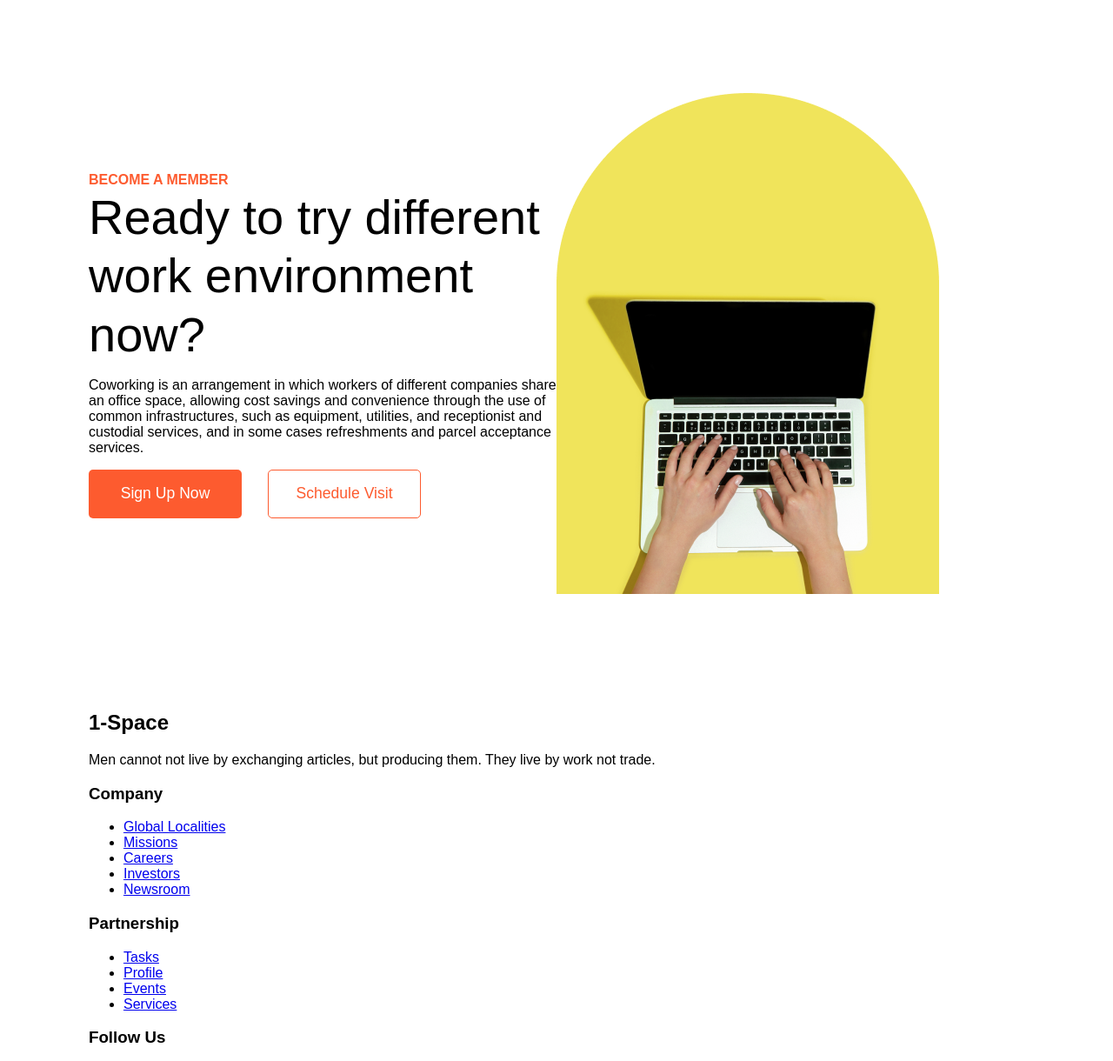
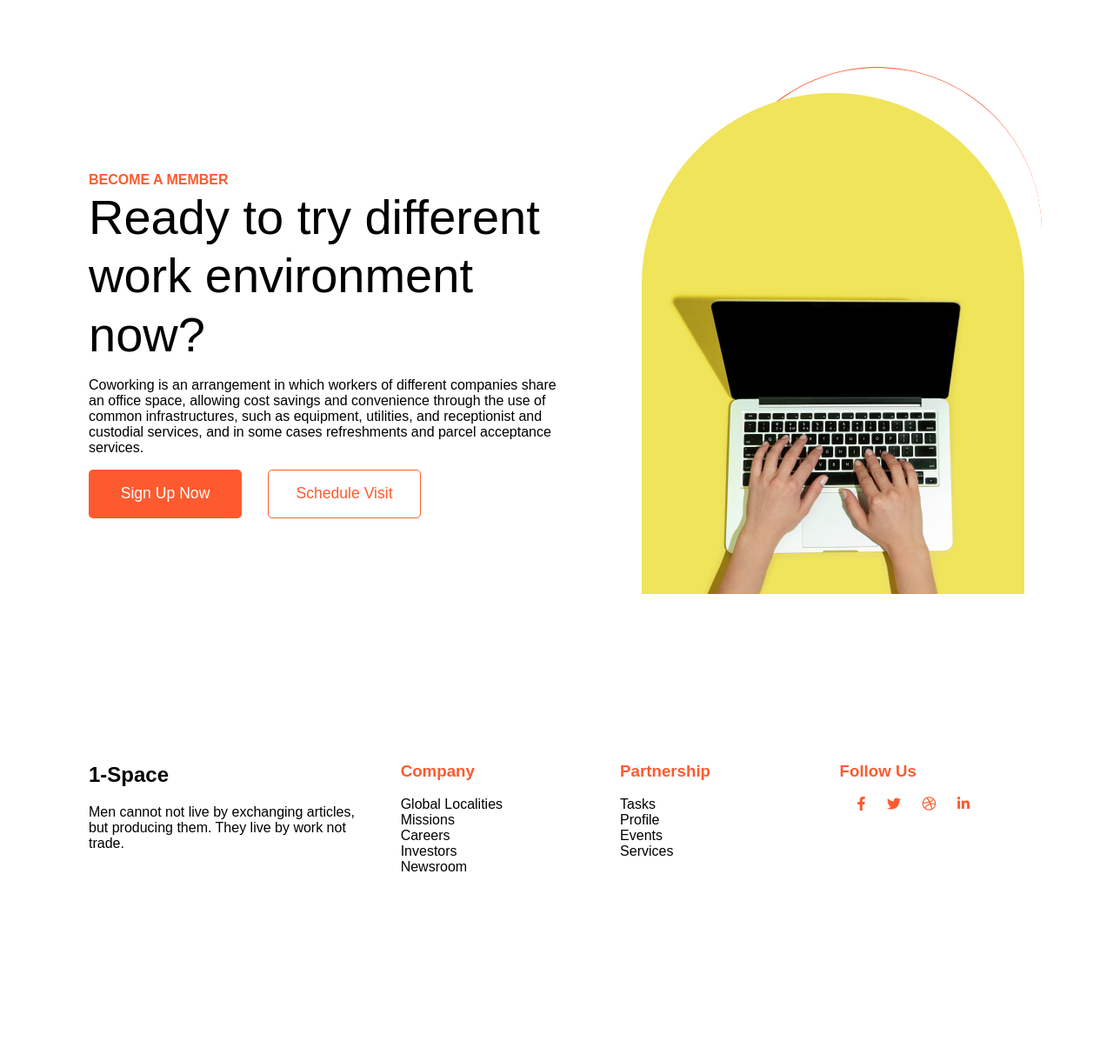
Before and after one commit to nayanchy/1space-landingpage, a plain HTML site: page index.html in a window 1280 px wide. Shown: the part 4762-5982 px from the top of the page at 87% size. After the commit the page ends 5828 px from the top, so only its background shows below. Drawn offline with Linux system fonts and the light colour scheme; a web font is replaced by a local one.

Commit message:
New Style updates

```diff
--- a/css/style.css
+++ b/css/style.css
@@ -58,6 +58,20 @@ nav ul li:last-child {
   border-top: 1.5px solid red;
   z-index: -1;
 }
+
+.rectangle-left {
+  width: 70%;
+  height: 600px;
+  border-top: 1px solid #fd5b2f;
+  border-left: 1px solid #fd5b2f;
+  border-top-left-radius: 230px;
+  border-top-right-radius: 230px;
+  position: absolute;
+  bottom: 9px;
+  left: 180px;
+  z-index: -1;
+}
+
 .hero-main-img {
   background-image: url("../img/image50.jpg");
   background-size: cover;
@@ -529,3 +543,49 @@ nav ul li:last-child {
   display: flex;
   gap: 30px;
 }
+
+.member-image {
+  text-align: right;
+}
+
+.member-right {
+  position: relative;
+}
+.footer-wrap {
+  display: grid;
+  grid-template-columns: 1.5fr 1fr 1fr 1fr;
+  padding: 60px 0;
+  gap: 40px;
+}
+
+footer ul {
+  margin: 0;
+  padding: 0;
+  list-style: none;
+}
+.social ul {
+  padding-left: 20px;
+}
+
+.social ul li {
+  display: inline-block;
+  padding-right: 20px;
+}
+
+.social ul li:nth-last-of-type(1) {
+  padding-right: 0;
+}
+
+.social ul li a {
+  color: #fd5b2f;
+}
+
+footer ul li a {
+  color: #000;
+  text-decoration: none;
+  font-weight: 300;
+}
+
+.footer-heading {
+  color: #fd5b2f;
+}
```
